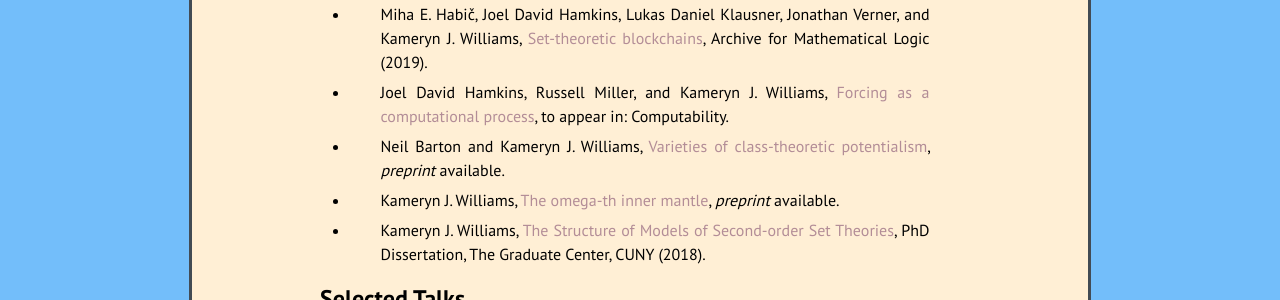
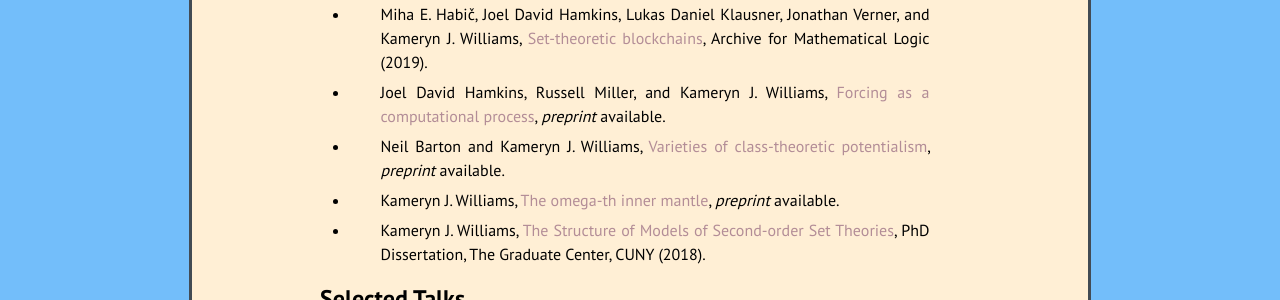
Before and after one commit to kamerynjw/kamerynjw.github.io, a Jekyll site: the page built from research.md, in a window 1280 px wide. Shown: the part 702-1002 px from the top of the page. Built offline with Jekyll 4.4.1, drawn with Linux system fonts in a browser that asks for light colours; nearby versions of some CDN libraries.

Commit message:
fixed error on cv

```diff
--- a/_data/pubs.yml
+++ b/_data/pubs.yml
@@ -36,7 +36,8 @@
 - href: "cst-forcing"
   authors: "Joel David Hamkins, Russell Miller, and Kameryn J. Williams"
   title: "Forcing as a computational process"
-  othercite: "to appear in: Computability"
+  othercite: "*preprint* available"
+
 
 - href: "class-potentialism"
   authors: "Neil Barton and Kameryn J. Williams"
```
